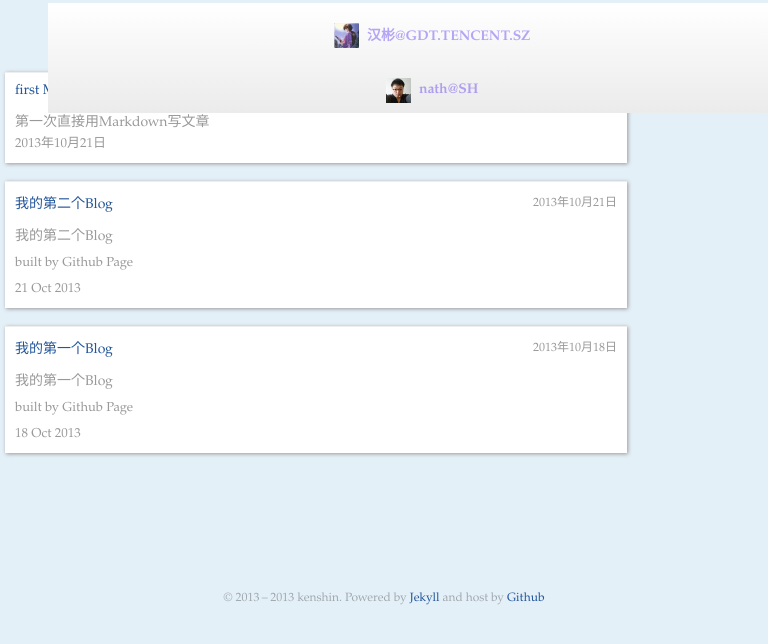
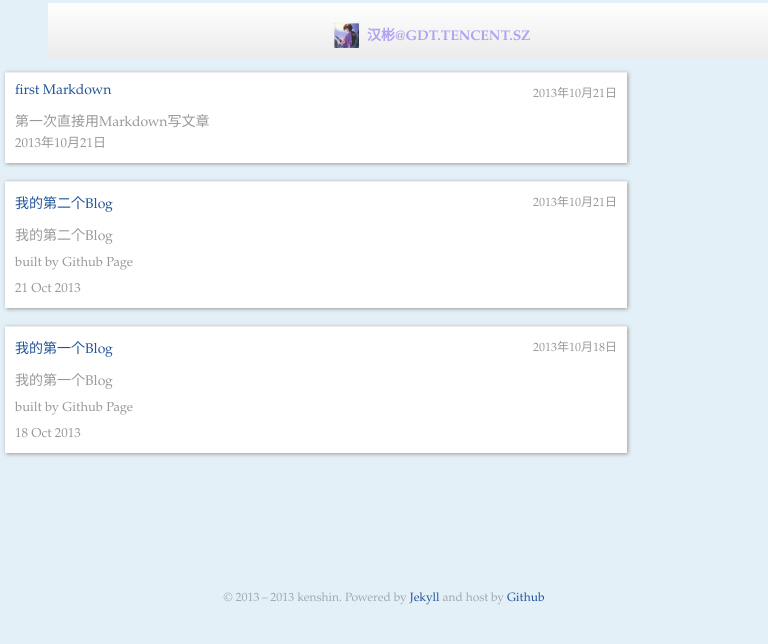
Before and after one commit to kenshinlin/archives, a Jekyll site: the page built from index.html, in a window 768 px wide. Shown: the top 644 px of the page. Built offline with Jekyll 4.4.1, drawn with Linux system fonts in a browser that asks for light colours.

Commit message:
Update style.css

```diff
--- a/css/style.css
+++ b/css/style.css
@@ -146,6 +146,12 @@
 p{
     padding-top:10px;
 }
+.flink-wrap{
+  margin-top:15px;
+}
+.flink{
+  border-bottom:1px solid #eee;
+}
 
 }
 @media screen and (max-width:768px){
@@ -158,6 +164,9 @@
   .excerpt{
     font-size:13px;
     color:#999;
+  }
+  .flink-wrap{
+    display:none;
   }
 
   .avatar span{
```
